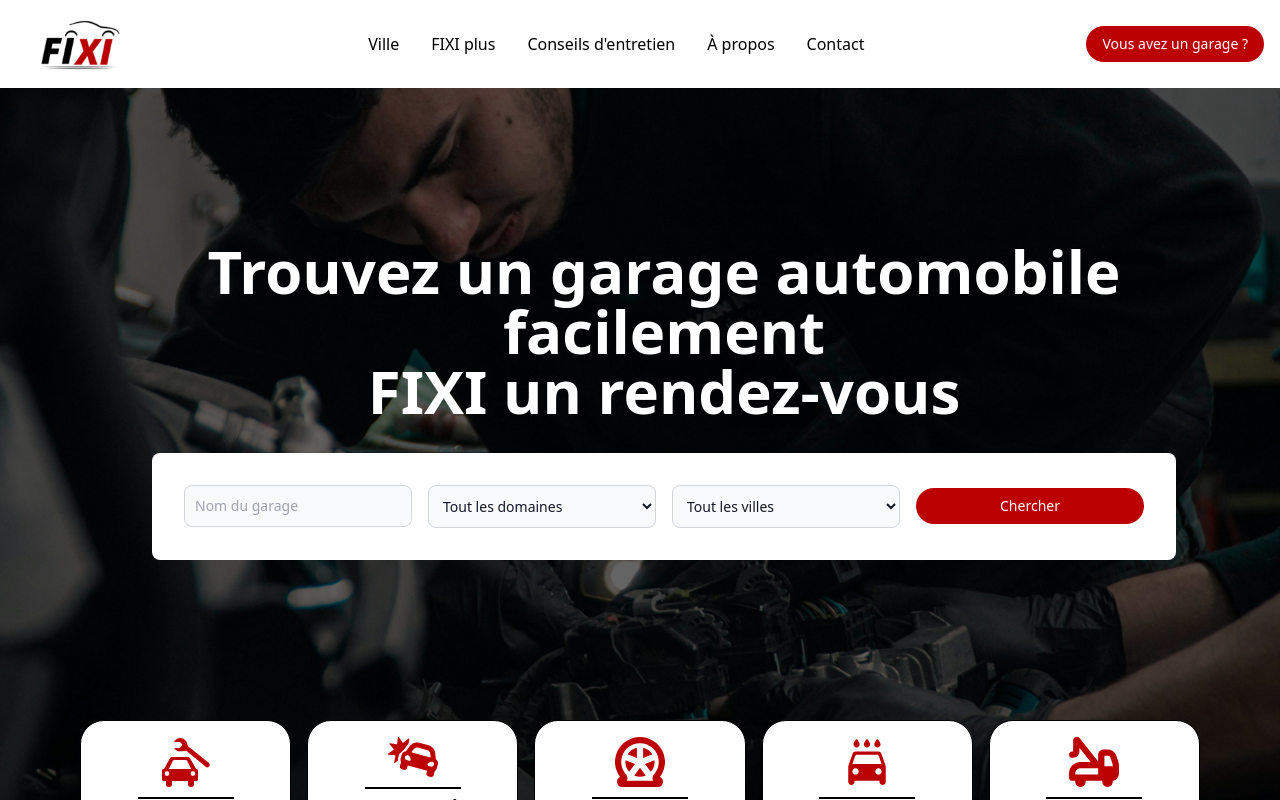
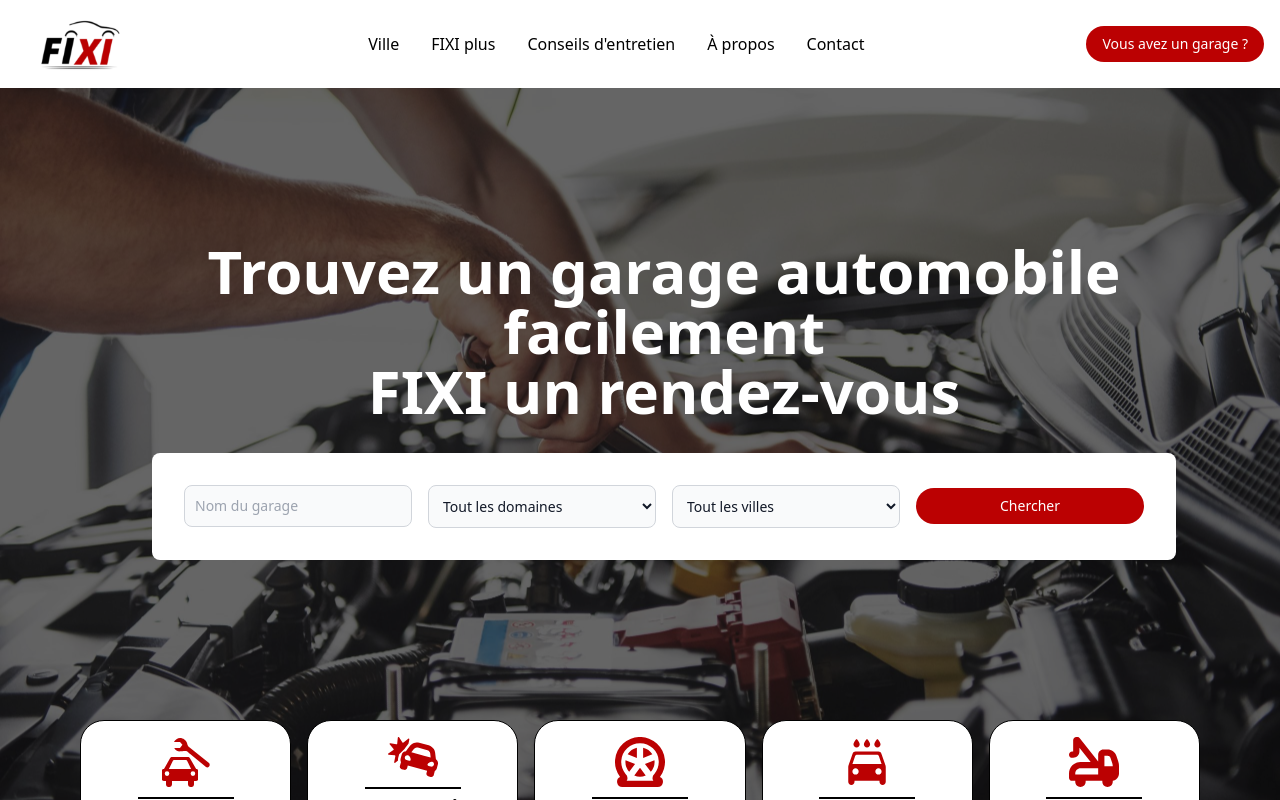
Before and after one commit to fixidevteam/Fixi-market, a React (Vite) app: page / in a window 1280 px wide. Shown: the top 800 px of the page. Built offline with nearby package versions, Linux system fonts and the light colour scheme.

Commit message:
update herobg

```diff
--- a/src/components/Hero.jsx
+++ b/src/components/Hero.jsx
@@ -9,7 +9,7 @@ const Hero = () => {
         <div
           className="absolute inset-0 bg-cover bg-center bg-no-repeat"
           style={{
-            backgroundImage: `url('./images/fixiRepair.jpg')`,
+            backgroundImage: `url('./images/heroBg.jpg')`,
             filter: "brightness(0.4)",
           }}
         />
```
Also changed, not shown: public/images/heroBg.jpg (added).
